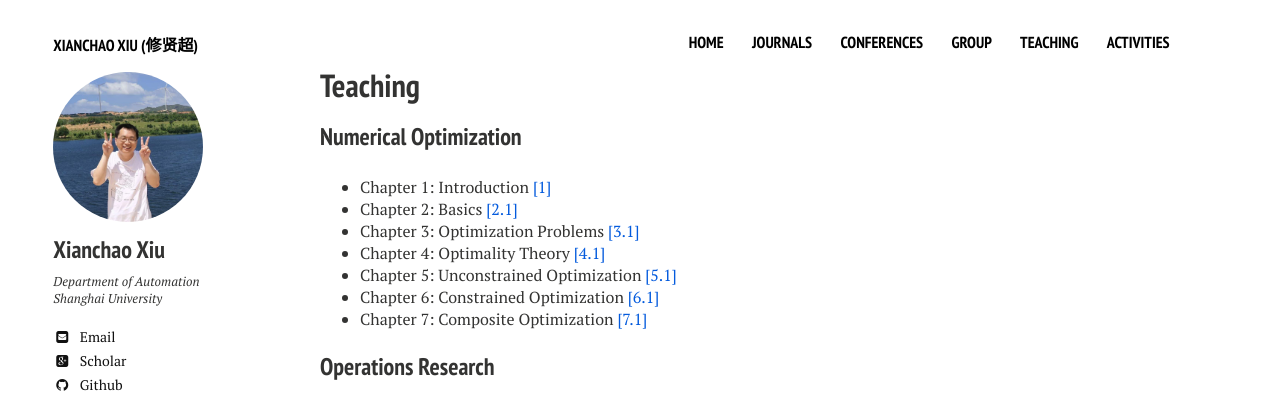
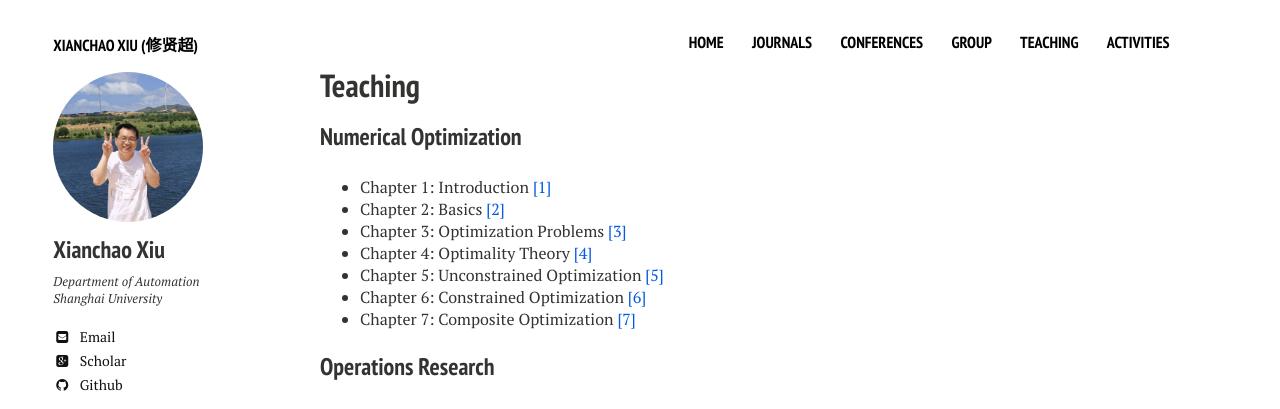
Before and after one commit to xianchaoxiu/xianchaoxiu.github.io, a Jekyll site: the page built from teaching/index.md, in a window 1280 px wide. Shown: the top 409 px of the page. Built offline with Jekyll 4.4.1, drawn with Linux system fonts in a browser that asks for light colours; nearby versions of some CDN libraries.

Commit message:
Update index.md

```diff
--- a/teaching/index.md
+++ b/teaching/index.md
@@ -11,12 +11,12 @@ share: false
 
 ### Numerical Optimization
 * Chapter 1: Introduction <a href="../teaching/OPT-1.pdf" class="textlink" target="_blank">[1]</a>
-* Chapter 2: Basics  <a href="../teaching/OPT-2.pdf" class="textlink" target="_blank">[2.1]</a>
-* Chapter 3: Optimization Problems  <a href="../teaching/OPT-3.pdf" class="textlink" target="_blank">[3.1]</a>
-* Chapter 4: Optimality Theory  <a href="../teaching/OPT-4.pdf" class="textlink" target="_blank">[4.1]</a>
-* Chapter 5: Unconstrained Optimization  <a href="../teaching/OPT-5.pdf" class="textlink" target="_blank">[5.1]</a>
-* Chapter 6: Constrained Optimization  <a href="../teaching/OPT-6.pdf" class="textlink" target="_blank">[6.1]</a>
-* Chapter 7: Composite Optimization  <a href="../teaching/OPT-7.pdf" class="textlink" target="_blank">[7.1]</a>
+* Chapter 2: Basics  <a href="../teaching/OPT-2.pdf" class="textlink" target="_blank">[2]</a>
+* Chapter 3: Optimization Problems  <a href="../teaching/OPT-3.pdf" class="textlink" target="_blank">[3]</a>
+* Chapter 4: Optimality Theory  <a href="../teaching/OPT-4.pdf" class="textlink" target="_blank">[4]</a>
+* Chapter 5: Unconstrained Optimization  <a href="../teaching/OPT-5.pdf" class="textlink" target="_blank">[5]</a>
+* Chapter 6: Constrained Optimization  <a href="../teaching/OPT-6.pdf" class="textlink" target="_blank">[6]</a>
+* Chapter 7: Composite Optimization  <a href="../teaching/OPT-7.pdf" class="textlink" target="_blank">[7]</a>
 
 
 
```
